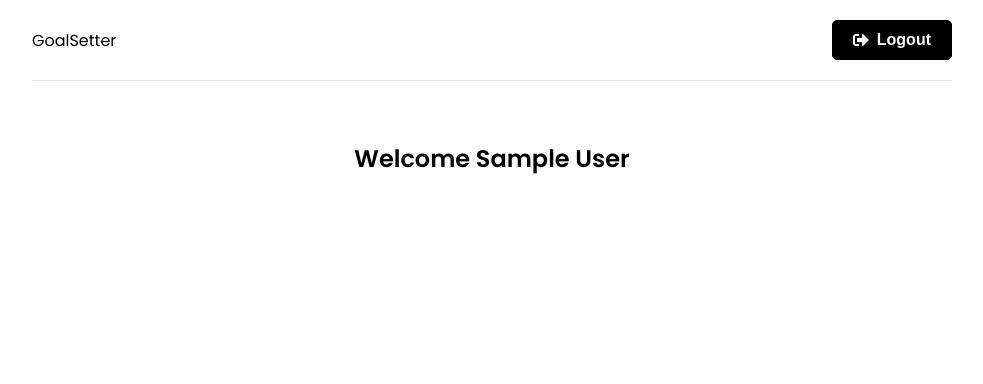
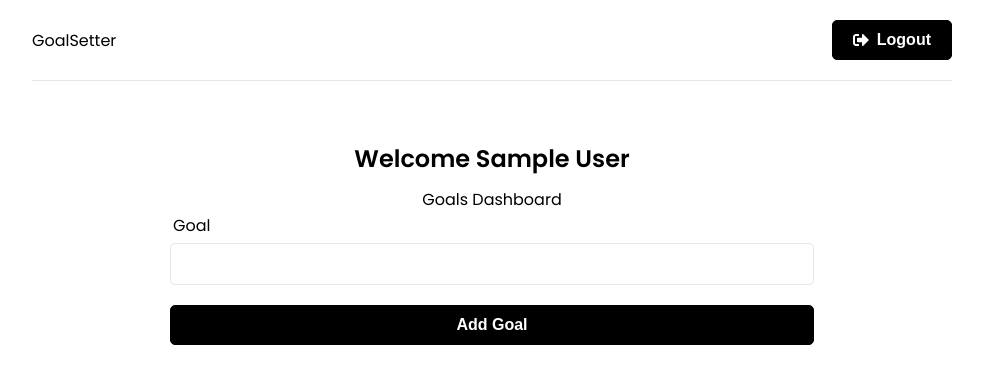
Before and after one commit to fanderssondev/budget-wizard, a React (Vite) app in the folder frontend/: page / in a window 1280 px wide. Shown: the top 384 px of the page, without its empty margins (148-1131 px from the left). Built offline with nearby package versions, Linux system fonts and the light colour scheme; sample sign-in values are in the browser's storage.

Commit message:
Implemented capability to create a goal with Redux

```diff
--- /dev/null
+++ b/frontend/src/components/GoalForm.tsx
@@ -0,0 +1,40 @@
+import { useState } from 'react';
+import { useDispatch } from 'react-redux';
+import { GoalState, createGoal } from '../features/goals/goalSlice';
+import { AnyAction, ThunkDispatch } from '@reduxjs/toolkit';
+
+const GoalForm = () => {
+  const [text, setText] = useState('');
+
+  const dispatch: ThunkDispatch<GoalState, any, AnyAction> = useDispatch();
+
+  const onSubmit = (e: React.FormEvent<HTMLFormElement>) => {
+    e.preventDefault();
+
+    dispatch(createGoal({ text }));
+    setText('');
+  };
+
+  return (
+    <section className='form'>
+      <form onSubmit={onSubmit}>
+        <div className='form-group'>
+          <label htmlFor='text'>Goal</label>
+          <input
+            type='text'
+            name='text'
+            id='text'
+            value={text}
+            onChange={(e) => setText(e.target.value)}
+          />
+        </div>
+        <div className='form-group'>
+          <button className='btn btn-block' type='submit'>
+            Add Goal
+          </button>
+        </div>
+      </form>
+    </section>
+  );
+};
+export default GoalForm;
--- a/frontend/src/features/goals/goalService.ts
+++ b/frontend/src/features/goals/goalService.ts
@@ -0,0 +1,23 @@
+import axios from 'axios';
+import { Goal } from './goalSlice';
+
+const API_URL = '/api/goals/';
+
+// Create new goal
+const createGoal = async (goalData: Goal, token: string) => {
+  const config = {
+    headers: {
+      Authorization: `Bearer ${token}`,
+    },
+  };
+
+  const response = await axios.post(API_URL, goalData, config);
+
+  return response.data;
+};
+
+const goalService = {
+  createGoal,
+};
+
+export default goalService;
--- a/frontend/src/features/goals/goalSlice.ts
+++ b/frontend/src/features/goals/goalSlice.ts
@@ -1,7 +1,7 @@
 import { createSlice, createAsyncThunk } from '@reduxjs/toolkit';
+import goalService from './goalService';
 
 export interface Goal {
-  title: string;
   text: string;
 }
 
@@ -25,12 +25,47 @@ const initialState: GoalState = {
   message: '',
 };
 
+// Create new goal
+export const createGoal = createAsyncThunk(
+  'goal/create',
+  async (goalData: Goal, thunkAPI) => {
+    try {
+      const token: string = (thunkAPI.getState() as any).auth.user.token; // HACK: any type
+      return await goalService.createGoal(goalData, token);
+    } catch (error: any) {
+      const message =
+        (error.response &&
+          error.response.data &&
+          error.response.data.message) ||
+        error.message ||
+        error.toString();
+      return thunkAPI.rejectWithValue(message);
+    }
+  }
+);
+
 export const goalSlice = createSlice({
   name: 'goal',
   initialState,
   reducers: {
     reset: () => initialState,
   },
+  extraReducers: (builder) => {
+    builder
+      .addCase(createGoal.pending, (state) => {
+        state.isLoading = true;
+      })
+      .addCase(createGoal.fulfilled, (state, action) => {
+        state.isLoading = false;
+        state.isSuccess = true;
+        state.goals.push(action.payload);
+      })
+      .addCase(createGoal.rejected, (state, action) => {
+        state.isLoading = false;
+        state.isError = true;
+        state.message = action.payload as string;
+      });
+  },
 });
 
 export const { reset } = goalSlice.actions;
--- a/frontend/src/pages/Dashboard.tsx
+++ b/frontend/src/pages/Dashboard.tsx
@@ -2,6 +2,7 @@ import { useEffect } from 'react';
 import { useNavigate } from 'react-router-dom';
 import { useSelector } from 'react-redux';
 import { RootState } from '../app/store';
+import GoalForm from '../components/GoalForm';
 
 const Dashboard = () => {
   const navigate = useNavigate();
@@ -17,7 +18,10 @@ const Dashboard = () => {
     <>
       <section>
         <h1>Welcome {user && user.name}</h1>
+        <p>Goals Dashboard</p>
       </section>
+
+      <GoalForm />
     </>
   );
 };
--- a/frontend/src/pages/Login.tsx
+++ b/frontend/src/pages/Login.tsx
@@ -9,10 +9,11 @@ import {
   AuthState,
   LoginUserData,
 } from '../features/auth/authSlice';
-import { ThunkDispatch } from 'redux-thunk';
-import { AnyAction } from 'redux';
+// NOTE: remove import { ThunkDispatch } from 'redux-thunk';
+// NOTE: remove import { AnyAction } from 'redux';
 import Spinner from '../components/Spinner';
 import { RootState } from '../app/store';
+import { AnyAction, ThunkDispatch } from '@reduxjs/toolkit';
 
 const initialState: LoginUserData = {
   email: '',
```
